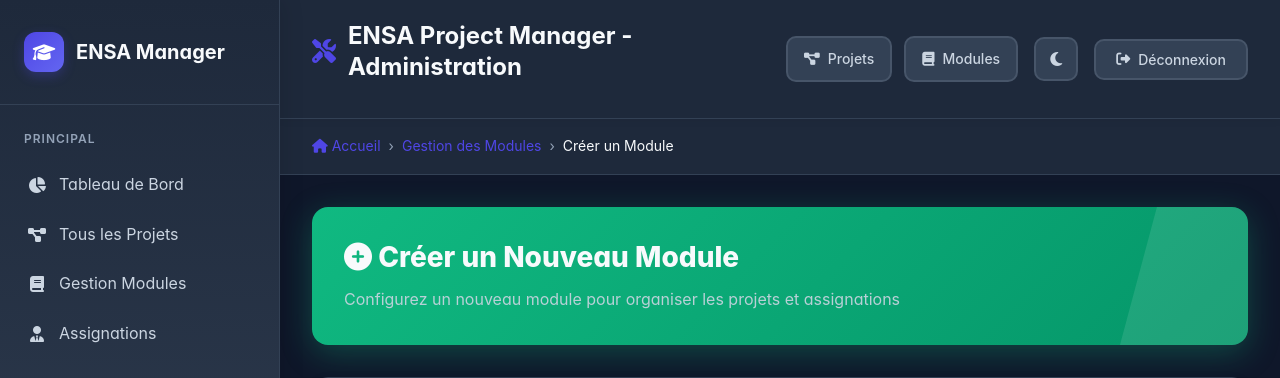
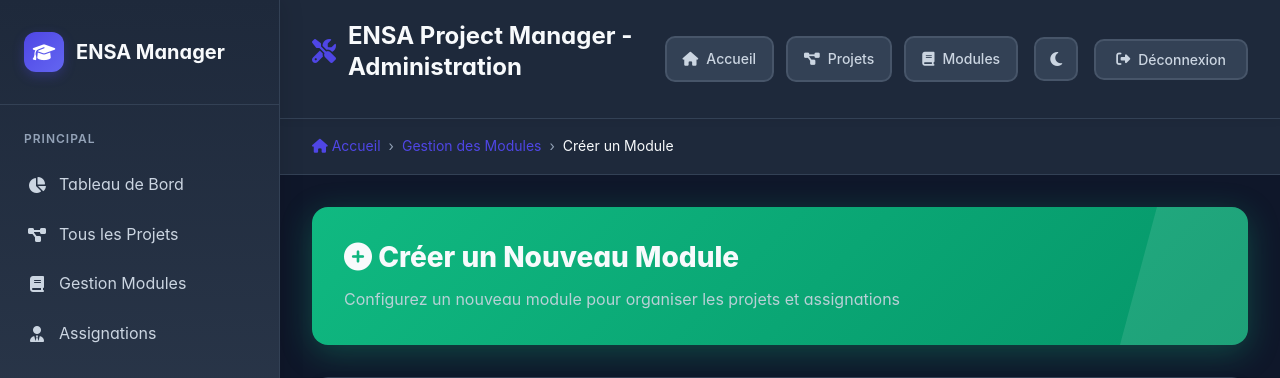
Before and after one commit to walideddouaicer/DevWebProject, a Django app: template administrator/templates/administrator/module_create.html in a window 1280 px wide. Shown: the top 378 px of the page. Run offline with Django 5.2, Linux system fonts and the light colour scheme; the template is opened without the code that fills it, so the values that code supplies are empty.

Commit message:
added homepage links to each of the 3 apps

```diff
--- a/administrator/templates/administrator/base.html
+++ b/administrator/templates/administrator/base.html
@@ -89,6 +89,12 @@ Base template for the administrator app - Modern Design Update with Dark/Light T
                 <div class="top-actions">
                     <!-- Top Navigation Buttons -->
                     <div class="top-nav-buttons">
+                        <!-- NEW: Homepage Button -->
+                        <a href="{% url 'public:homepage' %}" class="top-nav-btn" title="Retour à l'accueil">
+                            <i class="fas fa-home"></i>
+                            <span>Accueil</span>
+                        </a>
+
                         <a href="{% url 'administrator:projects_list' %}" class="top-nav-btn {% if 'project' in request.resolver_match.url_name %}active{% endif %}">
                             <i class="fas fa-project-diagram"></i>
                             <span>Projets</span>
--- a/student/templates/student/base.html
+++ b/student/templates/student/base.html
@@ -126,6 +126,12 @@ Enhanced Base template with modern UI, theme toggle, and modular CSS
                 </div>
 
                 <div class="top-actions">
+                    <!-- NEW: Homepage Button -->
+                    <a href="{% url 'public:homepage' %}" class="action-btn" title="Retour à l'accueil">
+                        <i class="fas fa-home"></i>
+                        <span class="hidden sm:inline">Accueil</span>
+                    </a>
+
                     <a href="{% url 'student:dashboard' %}#project-list" class="action-btn">
                         <i class="fas fa-th"></i>
                         <span class="hidden sm:inline">Mes Projets</span>
--- a/teacher/templates/teacher/base.html
+++ b/teacher/templates/teacher/base.html
@@ -96,6 +96,12 @@ Base template for the teacher app - Modern Dark/Light Theme with Sidebar
                 </div>
 
                 <div class="top-actions">
+                    <!-- NEW: Homepage Button -->
+                    <a href="{% url 'public:homepage' %}" class="action-btn" title="Retour à l'accueil">
+                        <i class="fas fa-home"></i>
+                        Accueil
+                    </a>
+
                     <a href="{% url 'teacher:modules_list' %}" class="action-btn">
                         <i class="fas fa-book"></i>
                         Modules
```
